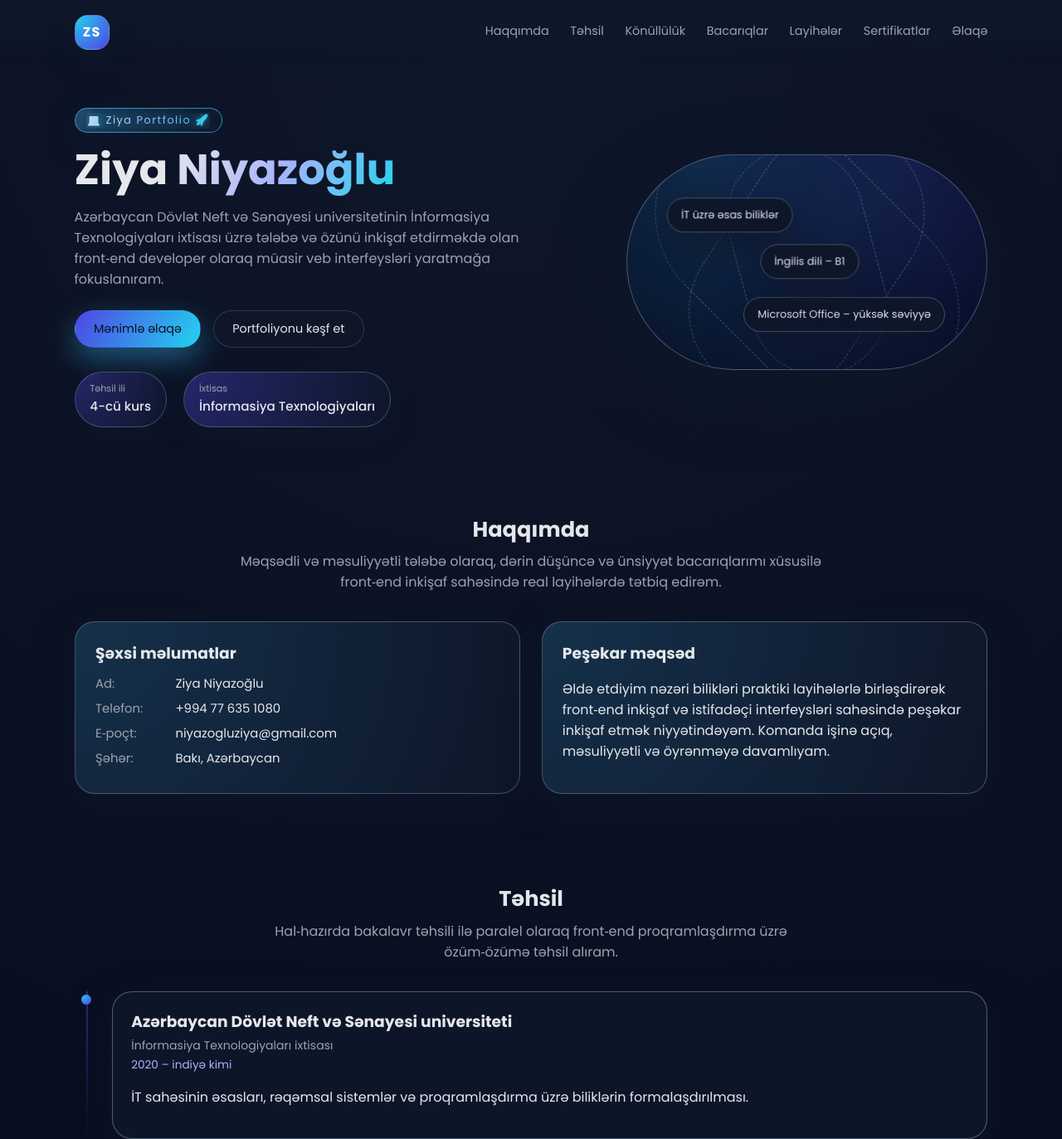
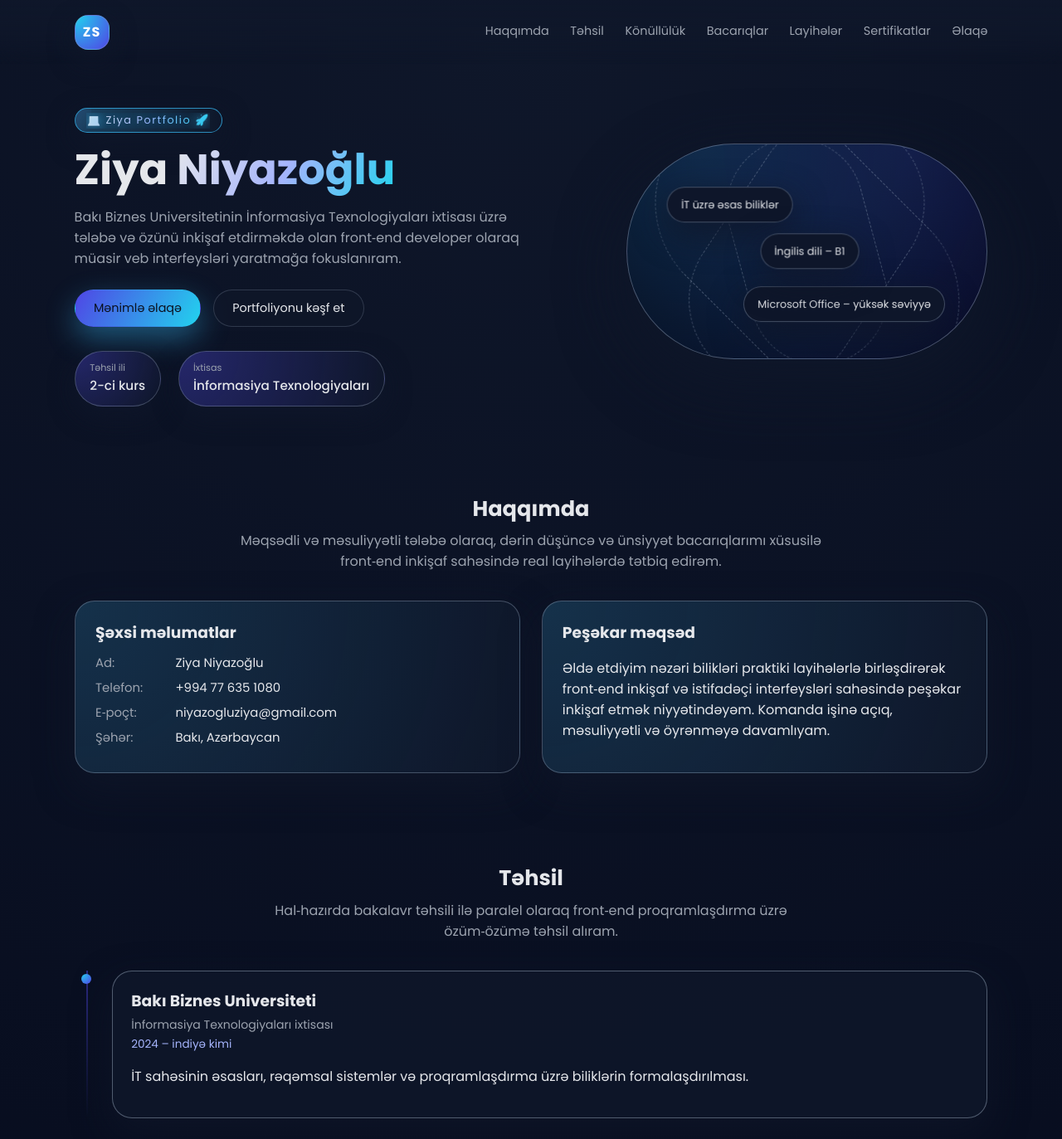
Before and after one commit to ziyacode/portfolio, a website: page index.html in a window 1280 px wide. Shown: the top 1373 px of the page at 83% size. Drawn offline with Linux system fonts and the light colour scheme.

Commit message:
Update educational details in index.html

```diff
--- a/index.html
+++ b/index.html
@@ -47,7 +47,7 @@
           </p>
           <h1 class="hero-title reveal">Ziya <span>Niyazoğlu</span></h1>
           <p class="hero-subtitle reveal">
-            Azərbaycan Dövlət Neft və Sənayesi universitetinin İnformasiya
+            Bakı Biznes Universitetinin İnformasiya
             Texnologiyaları ixtisası üzrə tələbə və özünü inkişaf etdirməkdə
             olan front‑end developer olaraq müasir veb interfeysləri yaratmağa
             fokuslanıram.
@@ -59,7 +59,7 @@
           <div class="hero-meta reveal">
             <div>
               <span class="meta-label">Təhsil ili</span>
-              <span class="meta-value">4-cü kurs</span>
+              <span class="meta-value">2-ci kurs</span>
             </div>
             <div>
               <span class="meta-label">İxtisas</span>
@@ -122,9 +122,9 @@
           <article class="timeline-item reveal">
             <div class="timeline-dot"></div>
             <div class="timeline-content">
-              <h3>Azərbaycan Dövlət Neft və Sənayesi universiteti</h3>
+              <h3>Bakı Biznes Universiteti</h3>
               <p class="timeline-meta">İnformasiya Texnologiyaları ixtisası</p>
-              <p class="timeline-date">2020 – indiyə kimi</p>
+              <p class="timeline-date">2024 – indiyə kimi</p>
               <p>
                 İT sahəsinin əsasları, rəqəmsal sistemlər və proqramlaşdırma
                 üzrə biliklərin formalaşdırılması.
```
